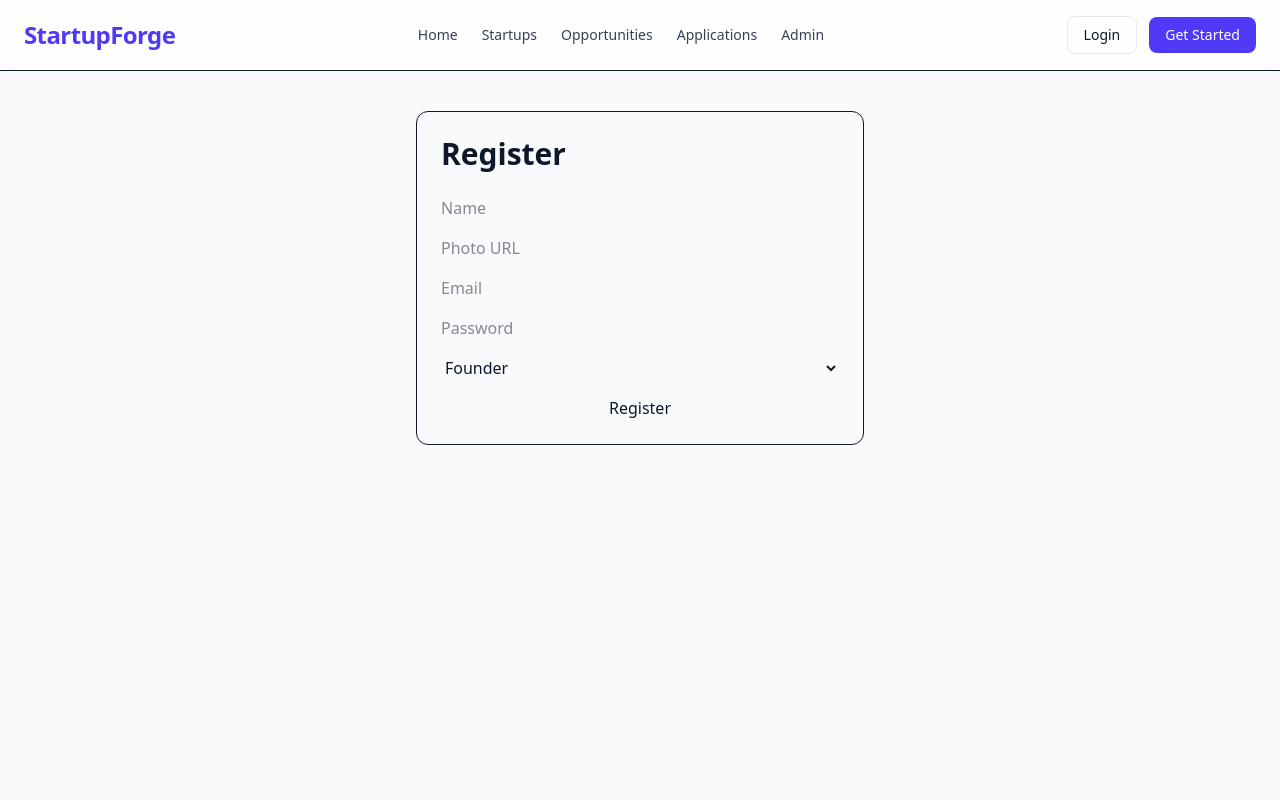
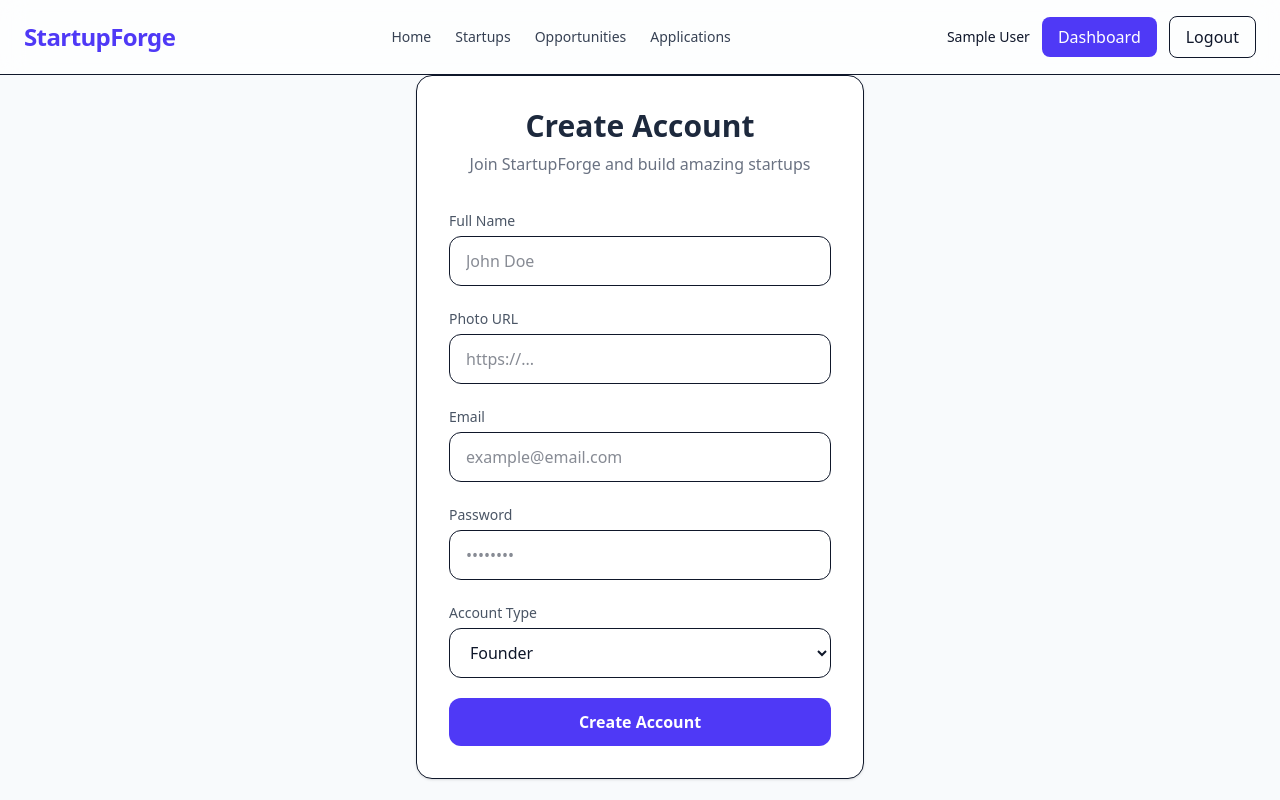
Before and after one commit to Avishek-Pratyay/startupforge-client, a React (Vite) app: page /register in a window 1280 px wide. Shown: the top 800 px of the page. Built offline with nearby package versions, Linux system fonts and the light colour scheme; no server answers; sample sign-in values are in the browser's storage.

Commit message:
register,login,logout added

```diff
--- a/src/components/Navbar.jsx
+++ b/src/components/Navbar.jsx
@@ -1,6 +1,9 @@
 import { Link } from "react-router-dom";
+import useAuth from "../hooks/useAuth";
 
 const Navbar = () => {
+  const { user, dbUser, logoutUser } = useAuth();
+
   return (
     <nav className="sticky top-0 z-50 border-b bg-white/70 backdrop-blur-md">
       <div className="max-w-7xl mx-auto px-6 py-4 flex items-center justify-between">
@@ -27,17 +30,21 @@ const Navbar = () => {
             Opportunities
           </Link>
 
-          <Link className="hover:text-indigo-600" to="/my-applications">
+          {user && (
+            <Link
+              className="hover:text-indigo-600"
+              to="/my-applications"
+            >
               Applications
             </Link>
-
-          <Link className="hover:text-indigo-600" to="/admin-dashboard">
-            Admin
-          </Link>
+          )}
         </div>
 
-        {/* Auth Buttons */}
+        {/* Right Side */}
         <div className="flex items-center gap-3">
+
+          {!user ? (
+            <>
               <Link
                 to="/login"
                 className="px-4 py-2 text-sm rounded-lg border border-gray-200 hover:bg-gray-100"
@@ -51,8 +58,42 @@ const Navbar = () => {
               >
                 Get Started
               </Link>
+            </>
+          ) : (
+            <>
+              <div className="text-right">
+                <p className="font-medium text-sm">
+                  {dbUser?.name || user?.displayName || "User"}
+                </p>
+
+                <p className="text-xs text-gray-500 capitalize">
+                  {dbUser?.role}
+                </p>
               </div>
 
+              <Link
+                to={
+                  dbUser?.role === "admin"
+                    ? "/admin-dashboard"
+                    :dbUser?.role === "founder"
+                    ? "/founder-dashboard"
+                    : "/my-applications"
+                }
+                className="px-4 py-2 bg-indigo-600 text-white rounded-lg hover:bg-indigo-700"
+              >
+                Dashboard
+              </Link>
+
+              <button
+                onClick={logoutUser}
+                className="px-4 py-2 border rounded-lg hover:bg-gray-100"
+              >
+                Logout
+              </button>
+            </>
+          )}
+
+        </div>
       </div>
     </nav>
   );
--- a/src/pages/BrowseOpportunities/BrowseOpportunities.jsx
+++ b/src/pages/BrowseOpportunities/BrowseOpportunities.jsx
@@ -18,7 +18,20 @@ const BrowseOpportunities = () => {
 
     fetchData();
   }, []);
+ const handleApply = async (opportunityId) => {
+  try {
+    await api.post("/applications", {
+      opportunity_id: opportunityId,
+      applicant_email: user.email, // ✅ FIXED
+      status: "Pending",
+      applied_at: new Date()
+    });
 
+    alert("Application submitted!");
+  } catch (error) {
+    console.log(error);
+  }
+};
   return (
     <div className="p-10">
       <div className="grid gap-4">
--- a/src/pages/FounderDashboard/AddStartup.jsx
+++ b/src/pages/FounderDashboard/AddStartup.jsx
@@ -39,51 +39,76 @@ const AddStartup = () => {
   };
 
 return (
-    <div className="p-10 max-w-xl mx-auto">
-      <h1 className="text-2xl font-bold mb-4">
+  <div className="max-w-2xl mx-auto p-6">
+
+    {/* HEADER */}
+    <div className="mb-8">
+      <h1 className="text-3xl font-bold text-slate-800">
         Add Startup
       </h1>
+      <p className="text-gray-500 mt-1">
+        Create and share your startup idea with collaborators
+      </p>
+    </div>
 
+    {/* FORM */}
     <form
       onSubmit={handleSubmit}
-        className="space-y-4"
+      className="bg-white border rounded-2xl p-6 shadow-sm space-y-5"
     >
+
+      {/* NAME */}
+      <div>
+        <label className="text-sm text-gray-600">Startup Name</label>
         <input
           type="text"
           name="name"
-          placeholder="Startup Name"
           value={formData.name}
           onChange={handleChange}
-          className="input input-bordered w-full"
+          placeholder="Enter startup name"
+          className="w-full mt-1 px-4 py-3 border rounded-xl focus:outline-none focus:ring-2 focus:ring-indigo-500"
           required
         />
+      </div>
 
+      {/* INDUSTRY */}
+      <div>
+        <label className="text-sm text-gray-600">Industry</label>
         <input
           type="text"
           name="industry"
-          placeholder="Industry"
           value={formData.industry}
           onChange={handleChange}
-          className="input input-bordered w-full"
+          placeholder="e.g. AI, Fintech, SaaS"
+          className="w-full mt-1 px-4 py-3 border rounded-xl focus:outline-none focus:ring-2 focus:ring-indigo-500"
           required
         />
+      </div>
 
+      {/* DESCRIPTION */}
+      <div>
+        <label className="text-sm text-gray-600">Description</label>
         <textarea
           name="description"
-          placeholder="Description"
           value={formData.description}
           onChange={handleChange}
-          className="textarea textarea-bordered w-full"
+          placeholder="Describe your startup idea..."
+          rows="4"
+          className="w-full mt-1 px-4 py-3 border rounded-xl focus:outline-none focus:ring-2 focus:ring-indigo-500"
           required
         />
+      </div>
 
+      {/* BUTTON */}
       <button
         type="submit"
-          className="btn btn-primary w-full"
+        className="w-full bg-indigo-600 text-white py-3 rounded-xl font-semibold hover:bg-indigo-700 transition"
       >
         Create Startup
       </button>
+
     </form>
+
   </div>
 );
 };
--- a/src/pages/MyApplications/MyApplications.jsx
+++ b/src/pages/MyApplications/MyApplications.jsx
@@ -3,26 +3,27 @@ import api from "../../services/api";
 import useAuth from "../../hooks/useAuth";
 
 const MyApplications = () => {
-  const { user } = useAuth();
+const { dbUser } = useAuth();
   const [applications, setApplications] = useState([]);
 
   useEffect(() => {
     const fetchApplications = async () => {
       try {
   const res = await api.get(
-          `/my-applications/${user.email}`
+    `/my-applications/${dbUser.email}`
   );
+
+  console.log("Applications:", res.data);
 
   setApplications(res.data);
 } catch (error) {
   console.log(error);
-      }
-    };
+}};
 
-    if (user?.email) {
+    if (dbUser?.email) {
       fetchApplications();
     }
-  }, [user]);
+  }, [dbUser]);
 
   return (
     <div className="p-10">
@@ -31,32 +32,44 @@ const MyApplications = () => {
       </h1>
 
 <div className="space-y-4">
-        {applications.map((app) => (
+
+  {applications.length === 0 ? (
+    <p className="text-gray-500">
+      You have not applied to any opportunities yet.
+    </p>
+  ) : (
+    applications.map((app) => (
       <div
         key={app._id}
-            className="border p-4 rounded"
+        className="bg-white border border-gray-100 rounded-2xl p-5 shadow-sm hover:shadow-md transition"
       >
-            <p>
-              <b>Opportunity ID:</b>{" "}
-              {app.opportunity_id}
+        <div className="flex justify-between items-center">
+          <div>
+            <h3 className="font-semibold text-lg text-slate-800">
+              Opportunity Applied
+            </h3>
+
+            <p className="text-gray-500 text-sm mt-1">
+              ID: {app.opportunity_id}
             </p>
+          </div>
 
-            <p>
-              <b>Status:</b>{" "}
           <span
-                className={
+            className={`px-3 py-1 rounded-full text-sm font-medium ${
               app.status === "Accepted"
-                    ? "text-green-600"
+                ? "bg-green-100 text-green-700"
                 : app.status === "Rejected"
-                    ? "text-red-600"
-                    : "text-yellow-600"
-                }
+                ? "bg-red-100 text-red-700"
+                : "bg-yellow-100 text-yellow-700"
+            }`}
           >
             {app.status}
           </span>
-            </p>
         </div>
-        ))}
+      </div>
+    ))
+  )}
+
 </div>
     </div>
   );
--- a/src/pages/Register/Register.jsx
+++ b/src/pages/Register/Register.jsx
@@ -5,9 +5,11 @@ import useAuth from "../../hooks/useAuth";
 import api from "../../services/api";
 
 const Register = () => {
-  const { registerUser, updateUserProfile } =
-    useAuth();
-
+  const {
+  registerUser,
+  updateUserProfile,
+  logoutUser,
+} = useAuth();
   const navigate = useNavigate();
 
   const [error, setError] = useState("");
@@ -26,10 +28,7 @@ const Register = () => {
   const role = form.role.value;
 
   try {
-      const result = await registerUser(
-        email,
-        password
-      );
+    await registerUser(email, password);
 
     await updateUserProfile(name, photo);
 
@@ -40,57 +39,98 @@ const Register = () => {
       role,
     });
 
-      navigate("/");
+    alert("Registration successful! Please login.");
+
+    await logoutUser();
+
+    navigate("/login");
   } catch (err) {
     setError(err.message);
   }
 };
 
   return (
-    <div className="max-w-md mx-auto mt-10 border p-6 rounded-xl">
+  <div className="min-h-[80vh] flex items-center justify-center px-4">
 
-      <h2 className="text-3xl font-bold mb-6">
-        Register
+    <div className="w-full max-w-md bg-white border rounded-2xl shadow-sm p-8">
+
+      <div className="text-center mb-8">
+        <h2 className="text-3xl font-bold text-slate-800">
+          Create Account
         </h2>
+
+        <p className="text-gray-500 mt-2">
+          Join StartupForge and build amazing startups
+        </p>
+      </div>
 
       <form
         onSubmit={handleRegister}
-        className="space-y-4"
+        className="space-y-5"
       >
+
+        <div>
+          <label className="text-sm text-gray-600">
+            Full Name
+          </label>
 
           <input
             name="name"
-          placeholder="Name"
-          className="input input-bordered w-full"
+            placeholder="John Doe"
+            className="w-full mt-1 px-4 py-3 border rounded-xl focus:outline-none focus:ring-2 focus:ring-indigo-500"
             required
           />
+        </div>
+
+        <div>
+          <label className="text-sm text-gray-600">
+            Photo URL
+          </label>
 
           <input
             name="photo"
-          placeholder="Photo URL"
-          className="input input-bordered w-full"
+            placeholder="https://..."
+            className="w-full mt-1 px-4 py-3 border rounded-xl focus:outline-none focus:ring-2 focus:ring-indigo-500"
             required
           />
+        </div>
+
+        <div>
+          <label className="text-sm text-gray-600">
+            Email
+          </label>
 
           <input
             name="email"
             type="email"
-          placeholder="Email"
-          className="input input-bordered w-full"
+            placeholder="example@email.com"
+            className="w-full mt-1 px-4 py-3 border rounded-xl focus:outline-none focus:ring-2 focus:ring-indigo-500"
             required
           />
+        </div>
+
+        <div>
+          <label className="text-sm text-gray-600">
+            Password
+          </label>
 
           <input
             name="password"
             type="password"
-          placeholder="Password"
-          className="input input-bordered w-full"
+            placeholder="••••••••"
+            className="w-full mt-1 px-4 py-3 border rounded-xl focus:outline-none focus:ring-2 focus:ring-indigo-500"
             required
           />
+        </div>
+
+        <div>
+          <label className="text-sm text-gray-600">
+            Account Type
+          </label>
 
           <select
             name="role"
-          className="select select-bordered w-full"
+            className="w-full mt-1 px-4 py-3 border rounded-xl focus:outline-none focus:ring-2 focus:ring-indigo-500"
           >
             <option value="founder">
               Founder
@@ -100,18 +140,25 @@ const Register = () => {
               Collaborator
             </option>
           </select>
+        </div>
 
-        <button className="btn btn-primary w-full">
-          Register
+        <button
+          type="submit"
+          className="w-full bg-indigo-600 text-white py-3 rounded-xl font-semibold hover:bg-indigo-700"
+        >
+          Create Account
         </button>
 
       </form>
 
+
       {error && (
-        <p className="text-red-500 mt-4">
+        <p className="text-red-500 mt-4 text-sm">
           {error}
         </p>
       )}
+
+    </div>
 
   </div>
 );
```
Also changed, not shown: src/pages/FounderDashboard/AddOpportunity.jsx (+59 -16 lines), src/pages/FounderDashboard/FounderDashboard.jsx (+78 -26 lines). Lines whose indentation alone changed are shown as unchanged.
